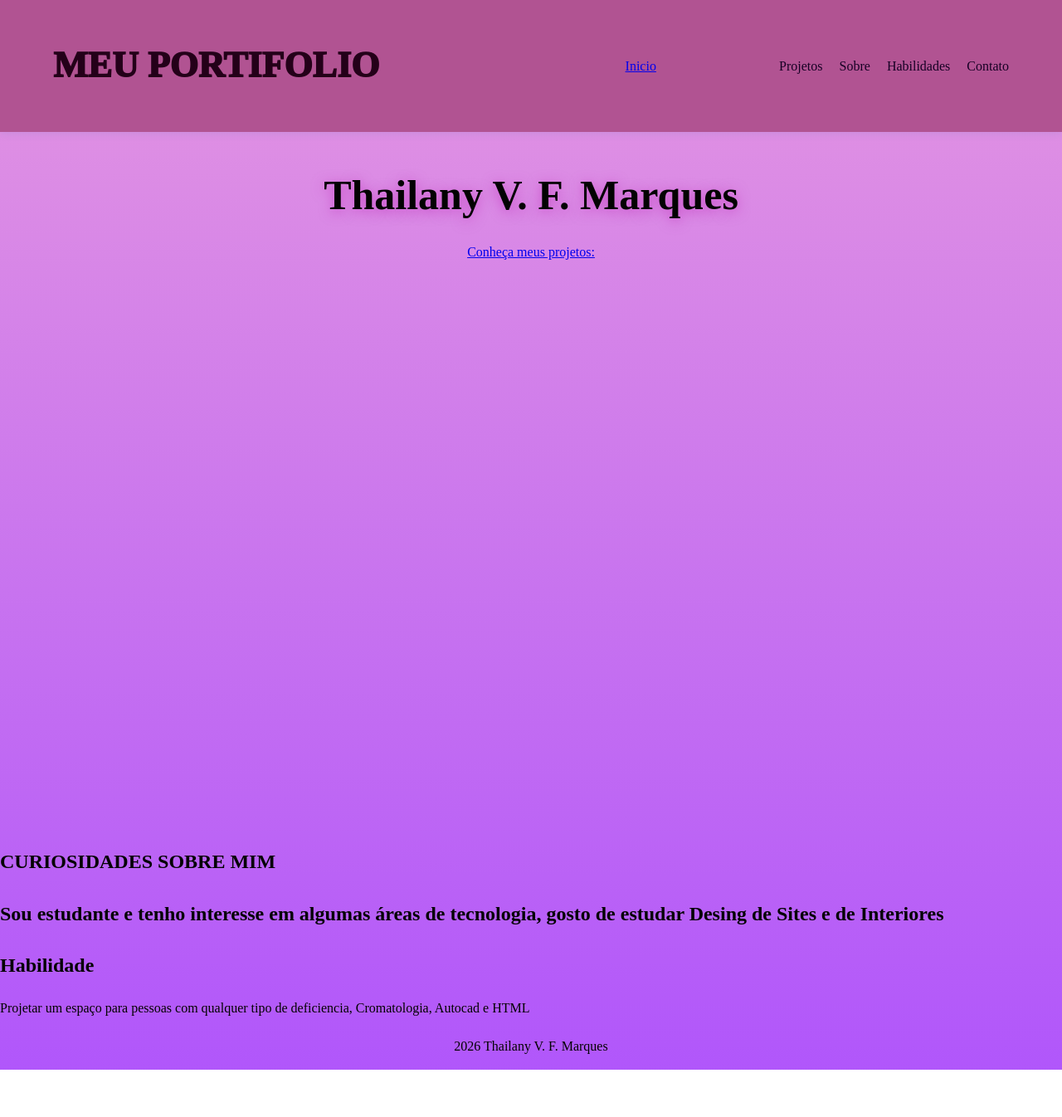
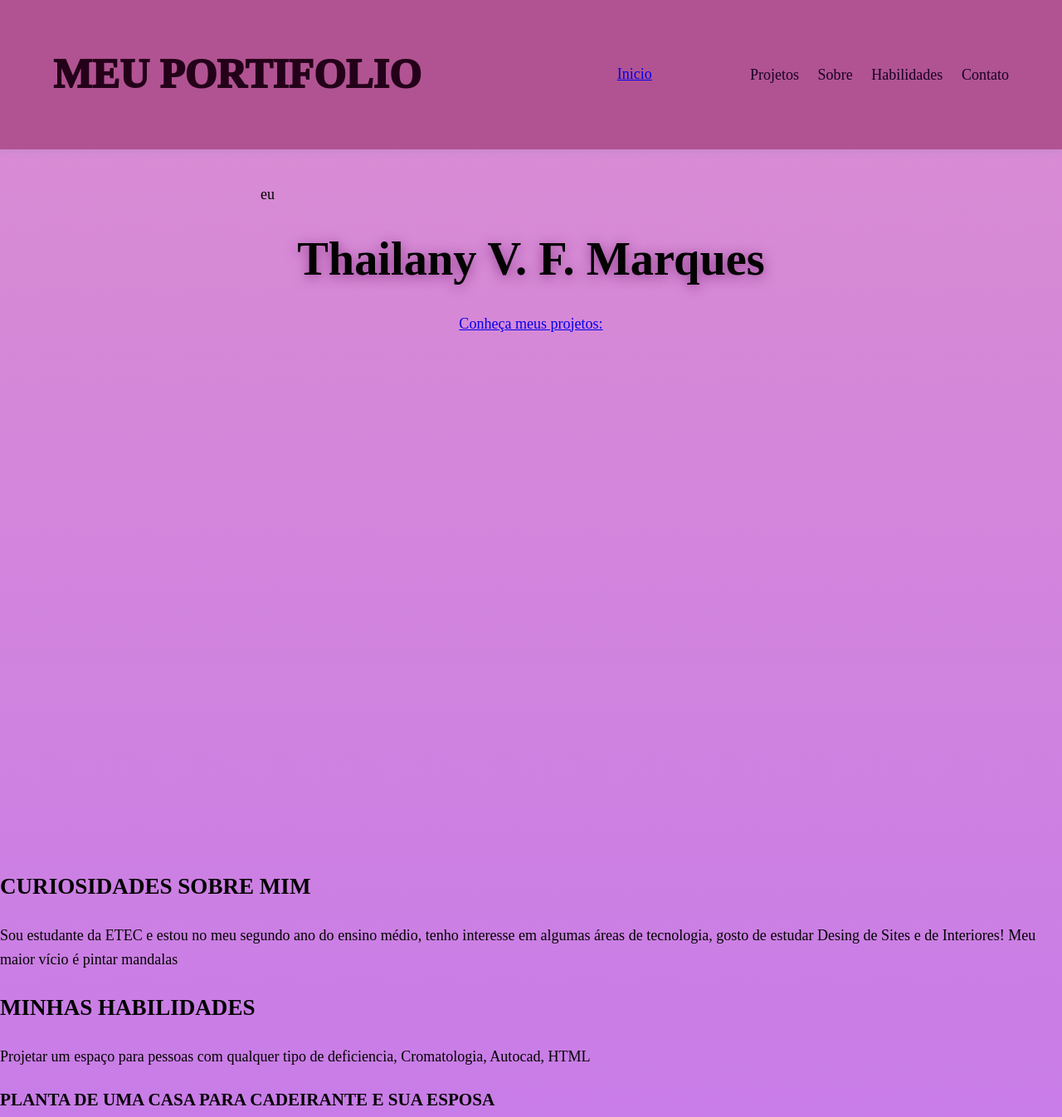
Before and after one commit to thaymarquesz-amaislindadosenac/portif-lio, a plain HTML site: page index.html in a window 1280 px wide. Shown: the top 1346 px of the page at 83% size. Before the commit the page ends 1289 px from the top, so only its background shows below. Drawn offline with Linux system fonts and the light colour scheme; a web font is replaced by a local one.

Commit message:
refactor: update font size, enhance gradient colors, and improve HTML structure

```diff
--- a/css/style.css
+++ b/css/style.css
@@ -6,7 +6,7 @@
 }
 
 html {
-font-size: 62.5%;
+font-size: 70.5%;
 scroll-behavior: smooth;
 }
 
@@ -28,8 +28,8 @@ line-height: 1.6;
 color: rgb(3, 3, 2);
 background:
            linear-gradient(
-            rgba(214, 94, 208, 0.65),
-            rgba(163, 57, 250, 0.85)
+            rgba(200, 80, 183, 0.65),
+            rgba(175, 87, 248, 0.85)
 
            );
 }
@@ -108,7 +108,7 @@ font-family: var(--titulo);
 font-size: 5rem;
 margin: 1rem 0;
 text-shadow:
-0 3px 15px rgba(190, 40, 183, 0.65);
+0 3px 15px rgba(110, 24, 106, 0.65);
 }
 
 /*texto*/
--- a/index.html
+++ b/index.html
@@ -30,7 +30,7 @@
 <ul>
 
 <li>
-    <a href="#hero" class="active">Projetos</a>
+    <a href="#projetos" class="active">Projetos</a>
 </li>
 <li>
     <a href="#sobre">Sobre</a>
@@ -53,12 +53,12 @@
 
 <section id ="hero" class ="hero">
 
-<p> </p>
+<p> eu </p>
 <h1>Thailany V. F. Marques</h1>
 <p>
 
 </p>
-<a href="#sobre" class="botao">
+<a href="#projetos" class="botao">
     Conheça meus projetos:
 </a>
 </section>
@@ -66,13 +66,14 @@
 <!--Sobre-->
 <section id ="sobre">
 <h2>CURIOSIDADES SOBRE MIM
+</h2>
 
     <p>
-        Sou estudante e tenho interesse em algumas áreas de tecnologia,
-        gosto de estudar Desing de Sites e de Interiores
+        Sou estudante da ETEC e estou no meu segundo ano do ensino médio, tenho interesse em algumas áreas de tecnologia,
+        gosto de estudar Desing de Sites e de Interiores! Meu maior vício é pintar mandalas
     </p>
 
-</h2>
+
 </section>
 
 <!--Habilidades-->
@@ -80,10 +81,10 @@
     <a href="#habilidades"></a>
 
 
-<h2>Habilidade</h2>
+<h2>MINHAS HABILIDADES</h2>
 
 <p>
-    Projetar um espaço para pessoas com qualquer tipo de deficiencia, Cromatologia, Autocad e HTML
+    Projetar um espaço para pessoas com qualquer tipo de deficiencia, Cromatologia, Autocad, HTML
 </p>
 <P>
 
@@ -93,12 +94,10 @@
 
 <!--Projetos-->
 <section id="projetos">
- <h2>   </h2>
-
-<p>
-
-
-</p>
+ <div>
+    <h3>PLANTA DE UMA CASA PARA CADEIRANTE E SUA ESPOSA</h3>
+    <img src="img/Captura de tela 2026-11-04 081935.png" alt="">
+ </div>
 
 </section>
 
```
